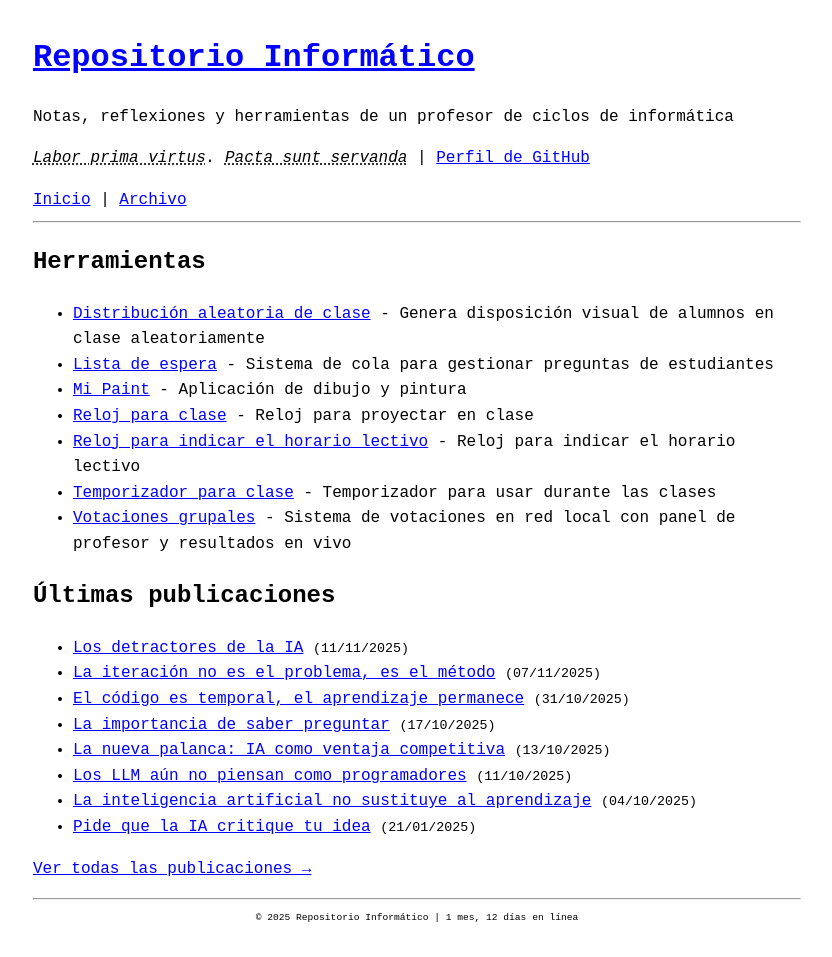
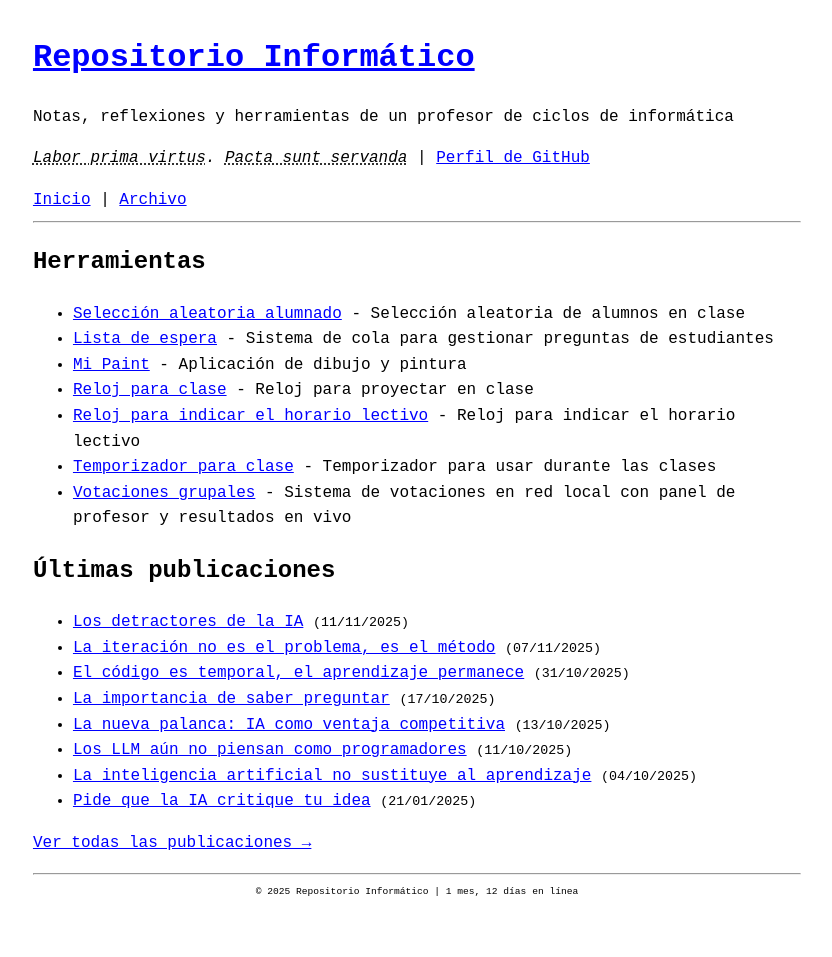
Before and after one commit to repositorioinformatico/repositorioinformatico.github.io, a Jekyll site: the page built from index.html, in a window 1280 px wide. Shown: the whole page, without its empty margins (223-1055 px from the left). Built offline with Jekyll 4.4.1, drawn with Linux system fonts in a browser that asks for light colours; after the commit the page ends 931 px from its top, so only the background shows below that.

Commit message:
Cambiar nombre de herramienta a 'Selección aleatoria alumnado'
🤖 Generated with [Claude Code](https://claude.com/claude-code)

Co-Authored-By: Claude <noreply@anthropic.com>

```diff
--- a/index.html
+++ b/index.html
@@ -6,7 +6,7 @@ title: Inicio
 <h2>Herramientas</h2>
 
 <ul>
-    <li><a href="https://github.com/repositorioinformatico/class-layout-randomizer">Distribución aleatoria de clase</a> - Genera disposición visual de alumnos en clase aleatoriamente</li>
+    <li><a href="https://github.com/repositorioinformatico/class-layout-randomizer">Selección aleatoria alumnado</a> - Selección aleatoria de alumnos en clase</li>
     <li><a href="https://github.com/repositorioinformatico/lista-espera">Lista de espera</a> - Sistema de cola para gestionar preguntas de estudiantes</li>
     <li><a href="https://repositorioinformatico.github.io/mi-paint/">Mi Paint</a> - Aplicación de dibujo y pintura</li>
     <li><a href="https://repositorioinformatico.github.io/reloj-clase/">Reloj para clase</a> - Reloj para proyectar en clase</li>
```
